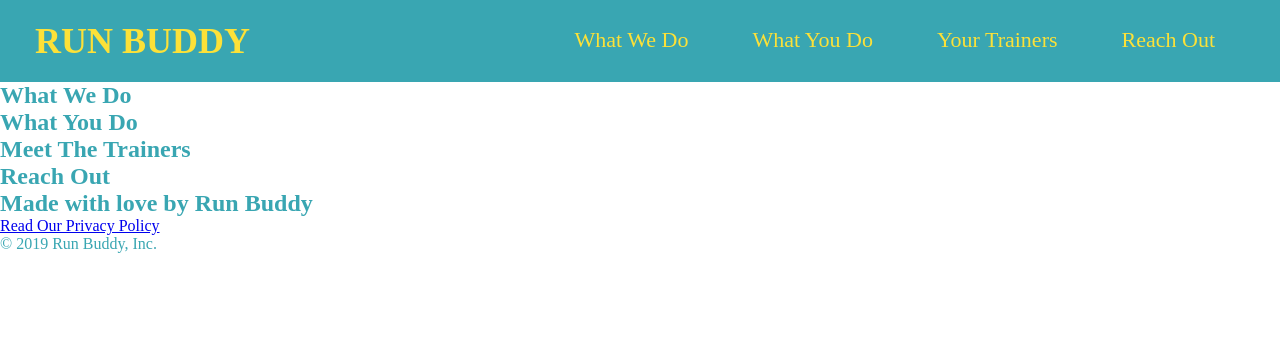
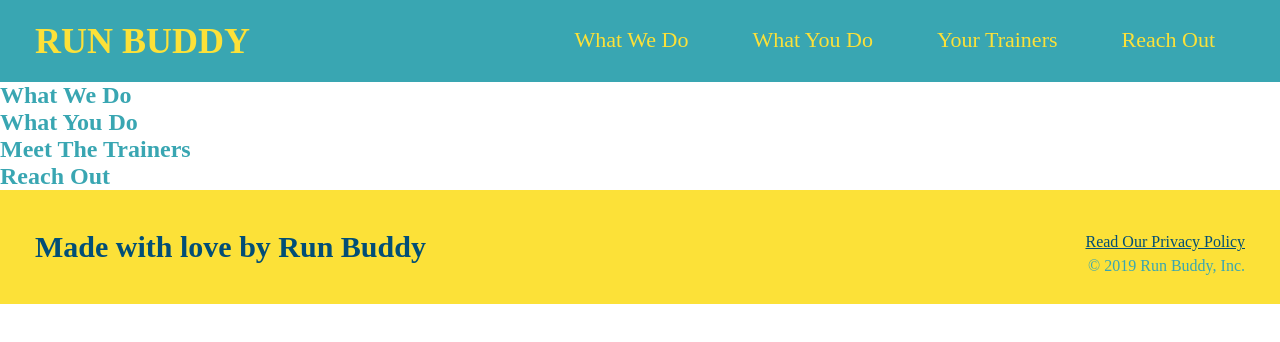
Before and after one commit to jfelix360/run-buddy, a plain HTML site: page index.html in a window 1280 px wide. Drawn offline with Linux system fonts and the light colour scheme.

Commit message:
Changes made in accordance with lesson 1.2.9

```diff
--- a/assets/css/style.css
+++ b/assets/css/style.css
@@ -2,6 +2,7 @@
 *{
     margin: 0;
     padding: 0;
+    box-sizing: border-box;
 }
 
 /* apply styles to <body> */
@@ -43,3 +44,26 @@ header nav ul li a {
     font-weight: lighter;
     font-size: 22px;
 }
+
+footer {
+    background: #fce138;
+    width: 100%;
+    padding: 40px 35px
+}
+
+footer h2 {
+    display: inline;
+    color: #024e76;
+    font-size: 30px;
+    margin: 0;
+}
+
+footer div {
+    float: right;
+    line-height: 1.5;
+    text-align: right;
+}
+
+footer a {
+    color: #024e76
+}
```
